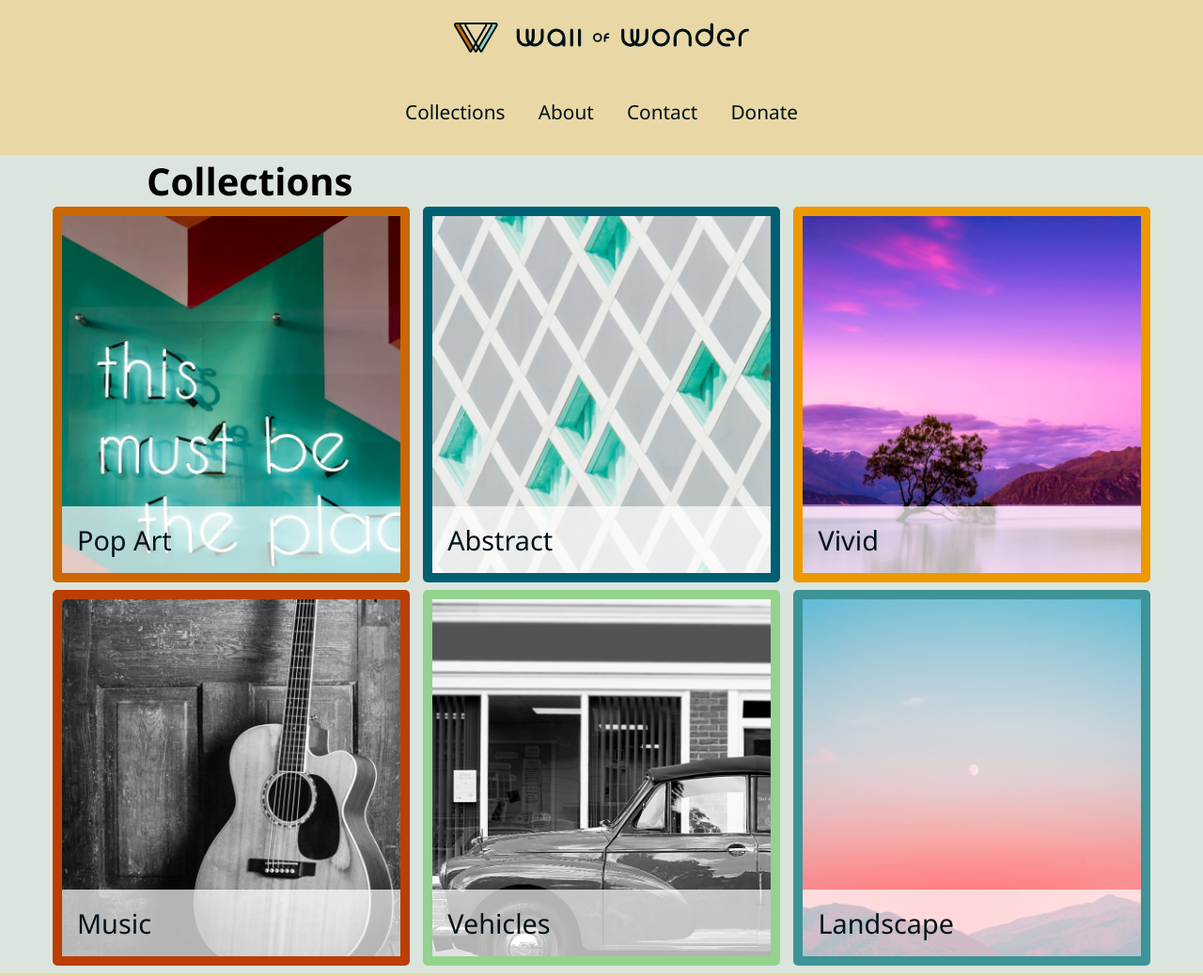
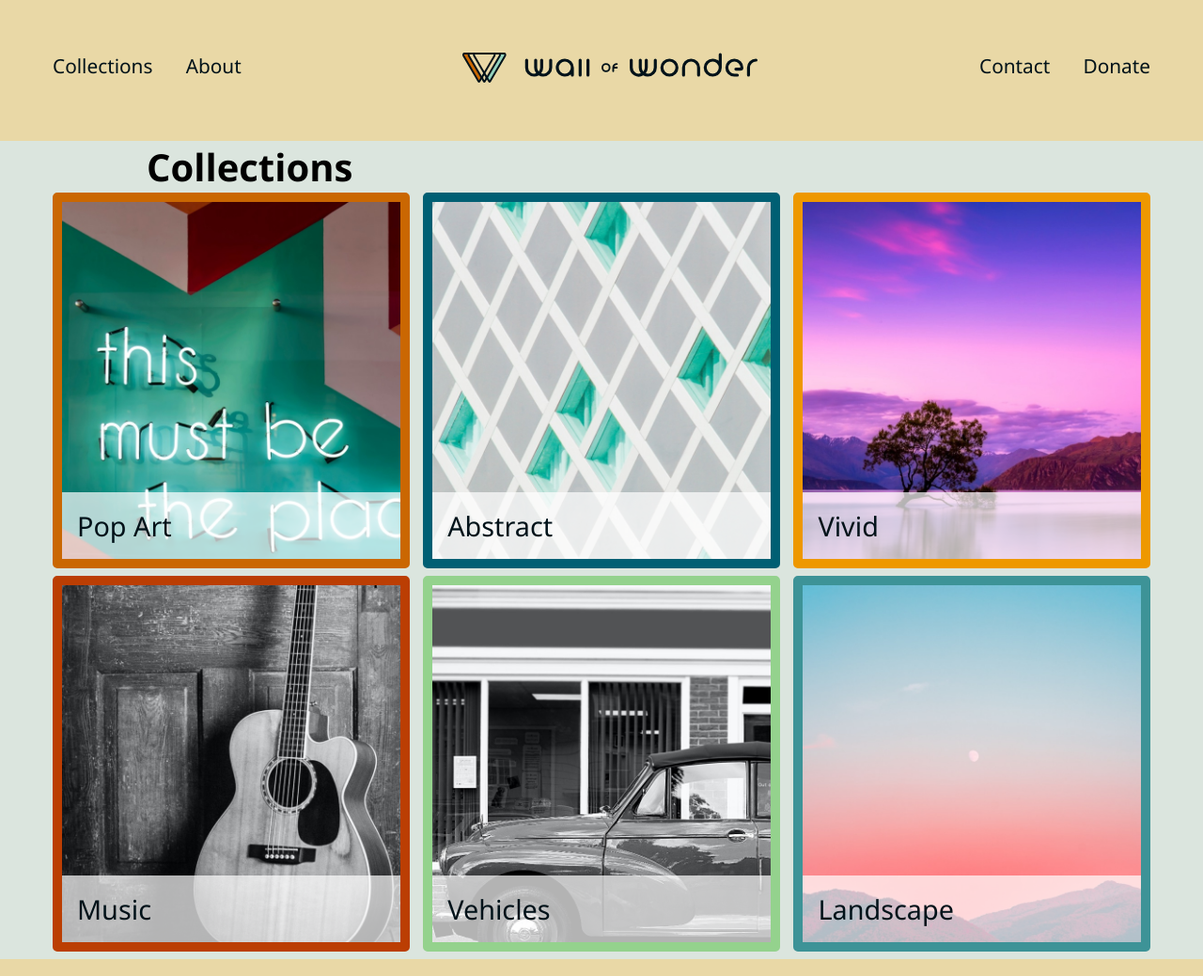
Before and after one commit to ybeliaev/layout-felxbox-grid, a plain HTML site: page index.html in a window 1280 px wide. Shown: the top 1039 px of the page at 94% size. Drawn offline with Linux system fonts and the light colour scheme.

Commit message:
HEADER 800px

```diff
--- a/css/style.css
+++ b/css/style.css
@@ -149,13 +149,12 @@ figcaption a{
 
 header{
     background-color: var(--color5);
-    padding: 1rem;
+    padding: 3rem;
 }
 nav ul{
     display: flex;
     flex-flow: row wrap;
     justify-content: space-around;
-    /* align-items: space-between; */
 }
 nav li{
     flex-basis: 48%;
@@ -181,7 +180,7 @@ nav a:hover {
     background-color: var(--color1);
     color: var(--color5);
 }
-@media (min-width: 500px){
+@media (min-width: 550px){
     nav a{
         background-color: transparent;
         color: var(--color1);
@@ -193,13 +192,31 @@ nav a:hover {
     }
     nav ul{
         justify-content: center;
-        gap: 1.2rem;
+        gap: 1.2em;
     }
     nav li{
         flex-basis: auto;
+        margin-bottom: 0;
     }
 }
-
+@media(min-width: 800px){
+    nav ul{
+           flex-flow: row nowrap;
+    }
+    nav li:first-child {
+        flex-basis: auto;
+        margin: 0 auto;
+        order: 2;
+    }
+    nav li:nth-child(2),
+    nav li:nth-child(3) {
+        order: 1;
+    }
+    nav li:nth-child(4),
+    nav li:nth-child(5) {
+        order: 3;
+    }
+}
 /* footer styles */
 
 /* color stretches to 100% of the page width */
```
